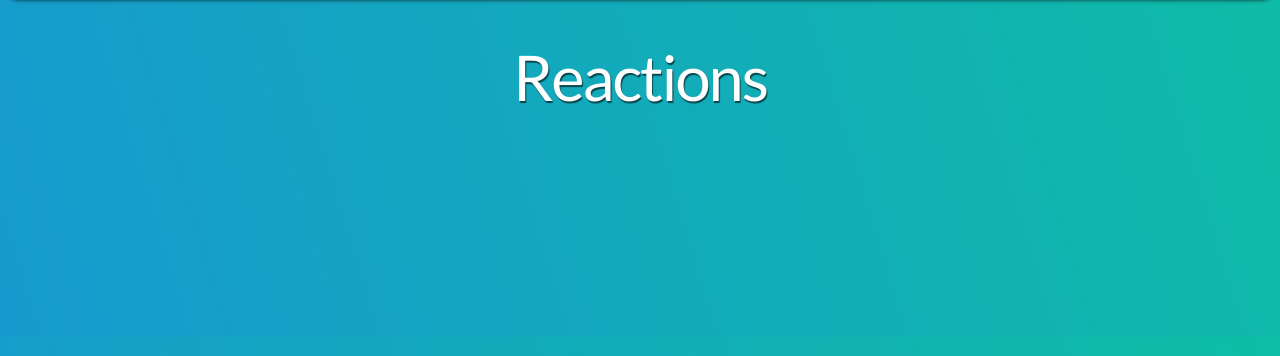
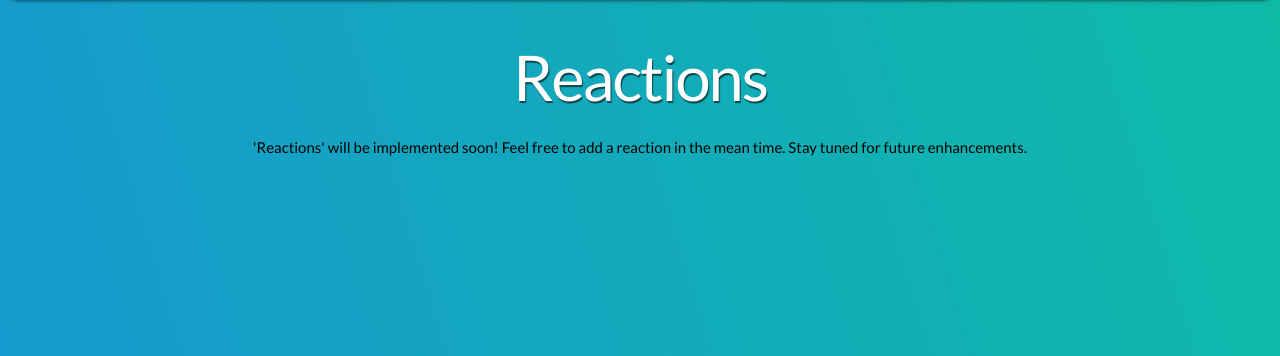
Before and after one commit to Brosari0/showtube, a Django app: page /reactions/ in a window 1280 px wide. Shown: the part 64-420 px from the top of the page. Run offline with Django 4.2, Linux system fonts and the light colour scheme; data that the repository does not hold is empty.

Commit message:
add message to reaction pages

```diff
--- a/main_app/templates/main_app/post_form.html
+++ b/main_app/templates/main_app/post_form.html
@@ -1,6 +1,7 @@
 {% extends 'base.html' %}
 {% block content %}
 <h1>Add Post</h1>
+<p class="center-align">When uploading a YouTube link, please do not include the "&" or any characters after. </p>
 <div class="card">
   <div class="card-content" id="toppost">
     <form action="" method="POST">
--- a/main_app/templates/main_app/reaction_detail.html
+++ b/main_app/templates/main_app/reaction_detail.html
@@ -1,6 +1,7 @@
 {% extends 'base.html' %}
 {% block content %}
 <h1>Reaction Details</h1>
+<p class="center-align">'Reactions' will be implemented soon! Feel free to add a reaction in the mean time. Stay tuned for future enhancements. </p>
 <div class="row">
   <div class="col s6 col-offset-3">
     <div class="card">
--- a/main_app/templates/main_app/reaction_form.html
+++ b/main_app/templates/main_app/reaction_form.html
@@ -4,6 +4,7 @@
     <h1>Edit <span class="teal-text">{{object.name}}</span></h1>
   {% else %}
     <h1>Add Reaction</h1>
+    <p class="center-align">'Reactions' will be implemented soon! Feel free to add a reaction in the mean time. Stay tuned for future enhancements. </p>
   {% endif %}
   <form action="" method="post">
     {% csrf_token %}
--- a/main_app/templates/main_app/reaction_list.html
+++ b/main_app/templates/main_app/reaction_list.html
@@ -1,6 +1,7 @@
 {% extends 'base.html' %}
 {% block content %}
 <h1>Reactions</h1>
+<p class="center-align">'Reactions' will be implemented soon! Feel free to add a reaction in the mean time. Stay tuned for future enhancements. </p>
 {% for reaction in reaction_list %}
 <a href="{% url 'reactions_detail' reaction.id %}">
   <div class="card">
```
Also changed, not shown: README.md.
